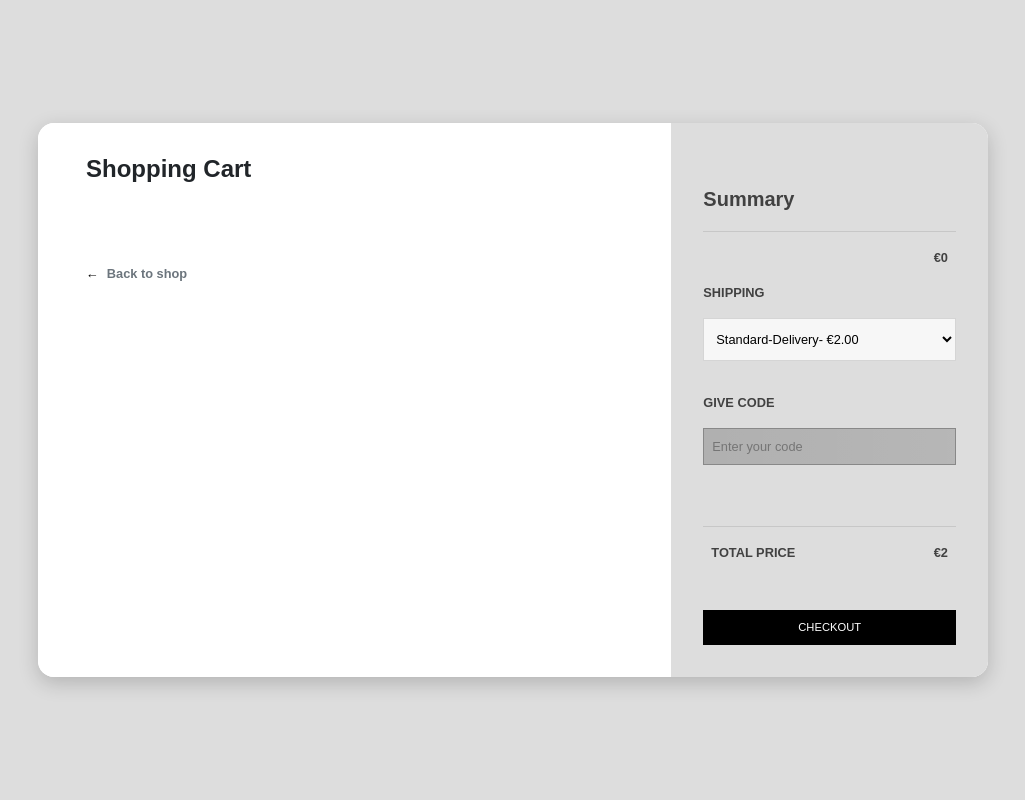
After one commit to liridonamuhaxheri/theferizajvillage, a PHP site: page /shopping_card/carddetails.php in a window 1280 px wide. The commit adds this page. Shown: the whole page, without its empty margins (127-1152 px from the left). Run offline with PHP 8.4, Linux system fonts and the light colour scheme; data that the repository does not hold is empty; some libraries are stand-ins or nearby versions; grey boxes are pictures that could not be loaded.

Commit message:
add card_item_to_cart

```diff
--- /dev/null
+++ b/shopping_card/carddetails.php
@@ -0,0 +1,242 @@
+<link href="//maxcdn.bootstrapcdn.com/bootstrap/4.1.1/css/bootstrap.min.css" rel="stylesheet" id="bootstrap-css">
+<script src="//maxcdn.bootstrapcdn.com/bootstrap/4.1.1/js/bootstrap.min.js"></script>
+<script src="//cdnjs.cloudflare.com/ajax/libs/jquery/3.2.1/jquery.min.js"></script>
+<style>
+    body {
+    background: #ddd;
+    min-height: 100vh;
+    vertical-align: middle;
+    display: flex;
+    font-family: sans-serif;
+    font-size: 0.8rem;
+    font-weight: bold
+}
+
+.title {
+    margin-bottom: 5vh
+}
+
+.card {
+    margin: auto;
+    max-width: 950px;
+    width: 90%;
+    box-shadow: 0 6px 20px 0 rgba(0, 0, 0, 0.19);
+    border-radius: 1rem;
+    border: transparent
+}
+
+@media(max-width:767px) {
+    .card {
+        margin: 3vh auto
+    }
+}
+
+.cart {
+    background-color: #fff;
+    padding: 4vh 5vh;
+    border-bottom-left-radius: 1rem;
+    border-top-left-radius: 1rem
+}
+
+@media(max-width:767px) {
+    .cart {
+        padding: 4vh;
+        border-bottom-left-radius: unset;
+        border-top-right-radius: 1rem
+    }
+}
+
+.summary {
+    background-color: #ddd;
+    border-top-right-radius: 1rem;
+    border-bottom-right-radius: 1rem;
+    padding: 4vh;
+    color: rgb(65, 65, 65)
+}
+
+@media(max-width:767px) {
+    .summary {
+        border-top-right-radius: unset;
+        border-bottom-left-radius: 1rem
+    }
+}
+
+.summary .col-2 {
+    padding: 0
+}
+
+.summary .col-10 {
+    padding: 0
+}
+
+.row {
+    margin: 0
+}
+
+.title b {
+    font-size: 1.5rem
+}
+
+.main {
+    margin: 0;
+    padding: 2vh 0;
+    width: 100%
+}
+
+.col-2,
+.col {
+    padding: 0 1vh
+}
+
+a {
+    padding: 0 1vh
+}
+
+.close {
+    margin-left: auto;
+}
+
+img {
+    width: 3.5rem
+}
+
+.back-to-shop {
+    margin-top: 4.5rem
+}
+
+h5 {
+    margin-top: 4vh
+}
+
+hr {
+    margin-top: 1.25rem
+}
+
+form {
+    padding: 2vh 0
+}
+
+select {
+    border: 1px solid rgba(0, 0, 0, 0.137);
+    padding: 1.5vh 1vh;
+    margin-bottom: 4vh;
+    outline: none;
+    width: 100%;
+    background-color: rgb(247, 247, 247)
+}
+
+input {
+    border: 1px solid rgba(0, 0, 0, 0.137);
+    padding: 1vh;
+    margin-bottom: 4vh;
+    outline: none;
+    width: 100%;
+    background-color: rgb(247, 247, 247)
+}
+
+input:focus::-webkit-input-placeholder {
+    color: transparent
+}
+
+.btn {
+    background-color: #000;
+    border-color: #000;
+    color: white;
+    width: 100%;
+    font-size: 0.7rem;
+    margin-top: 4vh;
+    padding: 1vh;
+    border-radius: 0
+}
+
+.btn:focus {
+    box-shadow: none;
+    outline: none;
+    box-shadow: none;
+    color: white;
+    -webkit-box-shadow: none;
+    -webkit-user-select: none;
+    transition: none
+}
+
+.btn:hover {
+    color: white
+}
+
+a {
+    color: black
+}
+
+a:hover {
+    color: black;
+    text-decoration: none
+}
+
+#code {
+    background-image: linear-gradient(to left, rgba(255, 255, 255, 0.253), rgba(255, 255, 255, 0.185)), url("https://img.icons8.com/small/16/000000/long-arrow-right.png");
+    background-repeat: no-repeat;
+    background-position-x: 95%;
+    background-position-y: center
+}
+    </style>
+<?php
+session_start();
+include("../db_connect.php");
+
+$sid=session_id();
+
+$query="select * from products p,invoke i where p.pid=i.pid and i.sid='$sid'";
+$result=mysqli_query($conn,$query);
+$nr=mysqli_num_rows($result);
+$total=0;
+?>
+<div class="card">
+    <div class="row">
+        <div class="col-md-8 cart">
+            <div class="title">
+                <div class="row">
+                    <div class="col">
+                        <h4><b>Shopping Cart</b></h4>
+                    </div>
+                    <div class="col align-self-center text-right text-muted"><?php $nr; ?></div>
+                </div>
+            </div>
+            <?php while($row=mysqli_fetch_object($result)):  $total=$total+$row->pprice+($row->pprice1/100);?>
+
+            <div class="row border-top border-bottom">
+                <div class="row main align-items-center">
+
+                    <div class="col-2"><img class="img-fluid" src="<?= $row->pimage?>"></div>
+                    <div class="col">
+                        <div class="row"><?=$row->pname;?></div>
+                    </div>
+                    <div class="col">&euro;<?=$row->pprice.".".$row->pprice1; ?></div>
+                    <a href=deleteitem.php?iid="<?php echo $row->iid; ?>"><span class="close text-danger">&#10005;</span></a></div>
+            </div>
+            <?php endwhile; ?>
+            <div class="back-to-shop"><a href="../index.php">&leftarrow;</a><span class="text-muted">Back to shop</span></div>
+        </div>
+
+        <div class="col-md-4 summary">
+            <div>
+                <h5><b>Summary</b></h5>
+            </div>
+            <hr>
+            <div class="row">
+                <div class="col" style="padding-left:0;"><?php $nr; ?></div>
+                <div class="col text-right">&euro;<?php echo $total;?></div>
+            </div>
+            <form>
+                <p>SHIPPING</p> <select>
+                    <option class="text-muted">Standard-Delivery- &euro;2.00</option>
+                </select>
+                <p>GIVE CODE</p> <input id="code" placeholder="Enter your code">
+            </form>
+            <div class="row" style="border-top: 1px solid rgba(0,0,0,.1); padding: 2vh 0;">
+                <div class="col">TOTAL PRICE</div>
+                <div class="col text-right">&euro;<?php echo $total+2 ?></div>
+            </div>
+            <a href="#" class="btn btn-dark" >CHECKOUT</a>
+        </div>
+    </div>
+</div>
```
Also changed, not shown: header.php (+9 -4 lines), index.php (+8 -3 lines), productdetails.php (+24 -6 lines), shopping_card/addtocard.php (added, +12 -0 lines), shopping_card/deleteitem.php (added, +10 -0 lines), showbrandproducts.php (+17 -41 lines), showcategoryproduct.php (+16 -5 lines).
